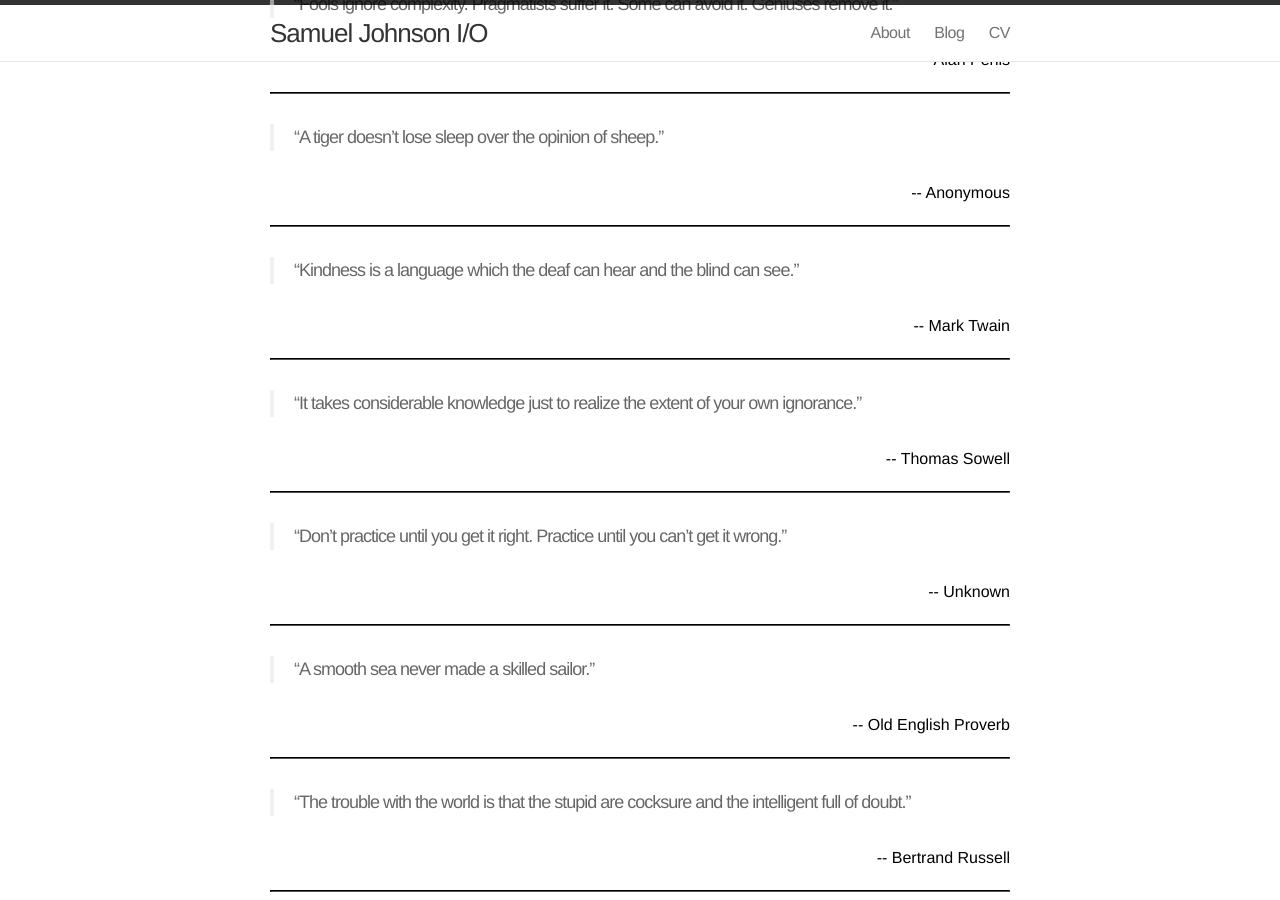
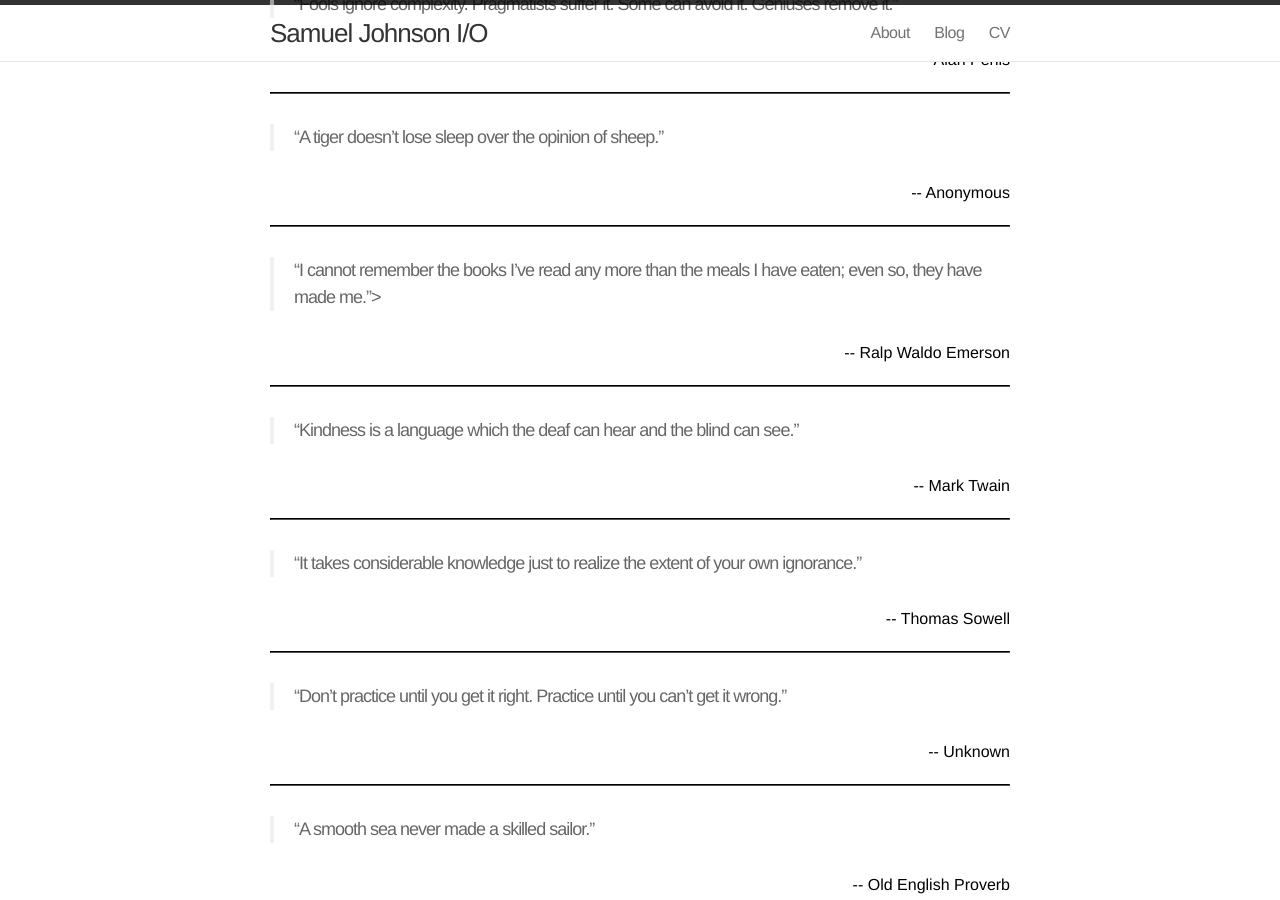
Before and after one commit to samueljohnson/samueljohnson.github.io.archive, a Jekyll site: the page built from quotes/index.markdown, in a window 1280 px wide and 900 px high, scrolled down 1192 px. Built offline with Jekyll 4.4.1, drawn with Linux system fonts in a browser that asks for light colours; nearby versions of some CDN libraries.

Commit message:
Added RWE Quote

```diff
--- a/quotes/index.markdown
+++ b/quotes/index.markdown
@@ -45,6 +45,10 @@ Here is my current list of favorite quotes:
 > "A tiger doesn't lose sleep over the opinion of sheep."
 >
 <p align="right">-- Anonymous </p>
+---
+
+> “I cannot remember the books I've read any more than the meals I have eaten; even so, they have made me.”>
+<p align="right">-- Ralp Waldo Emerson </p>
 ---
 
 > "Kindness is a language which the deaf can hear and the blind can see.”
```
